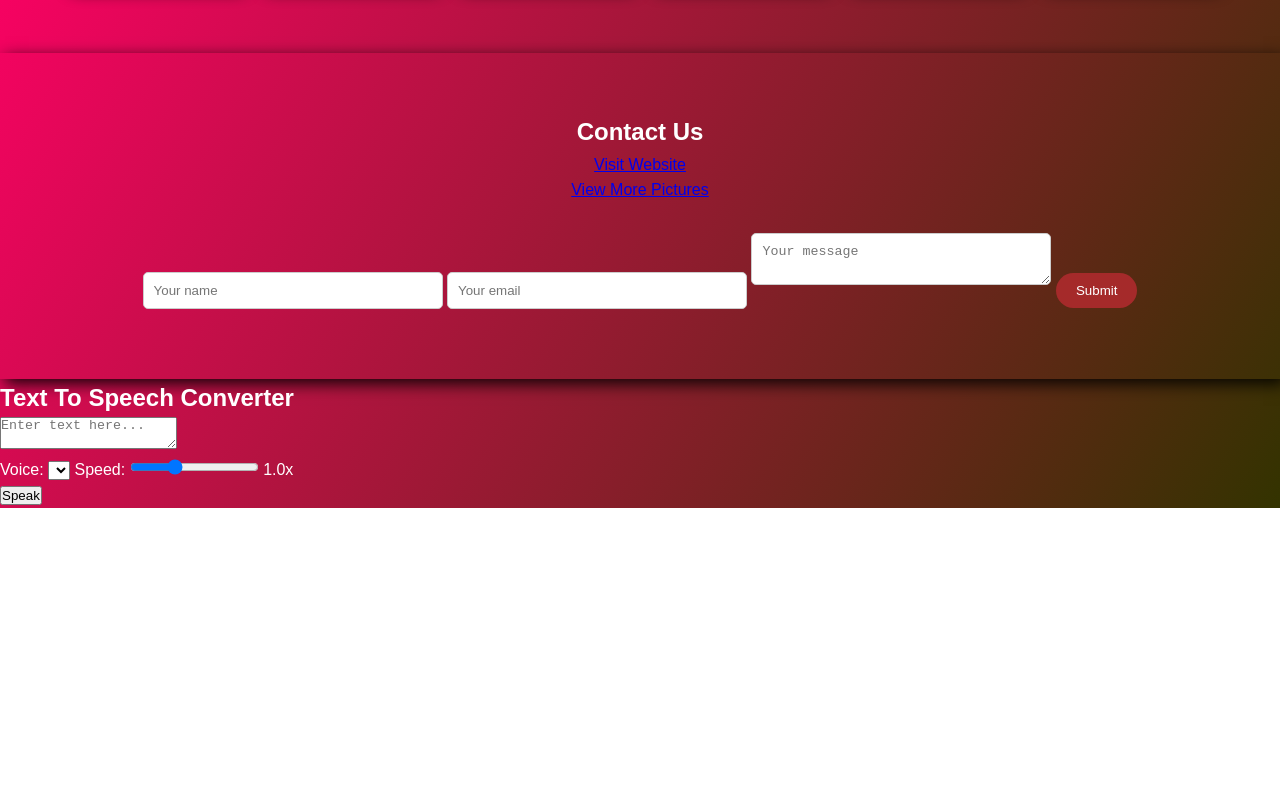
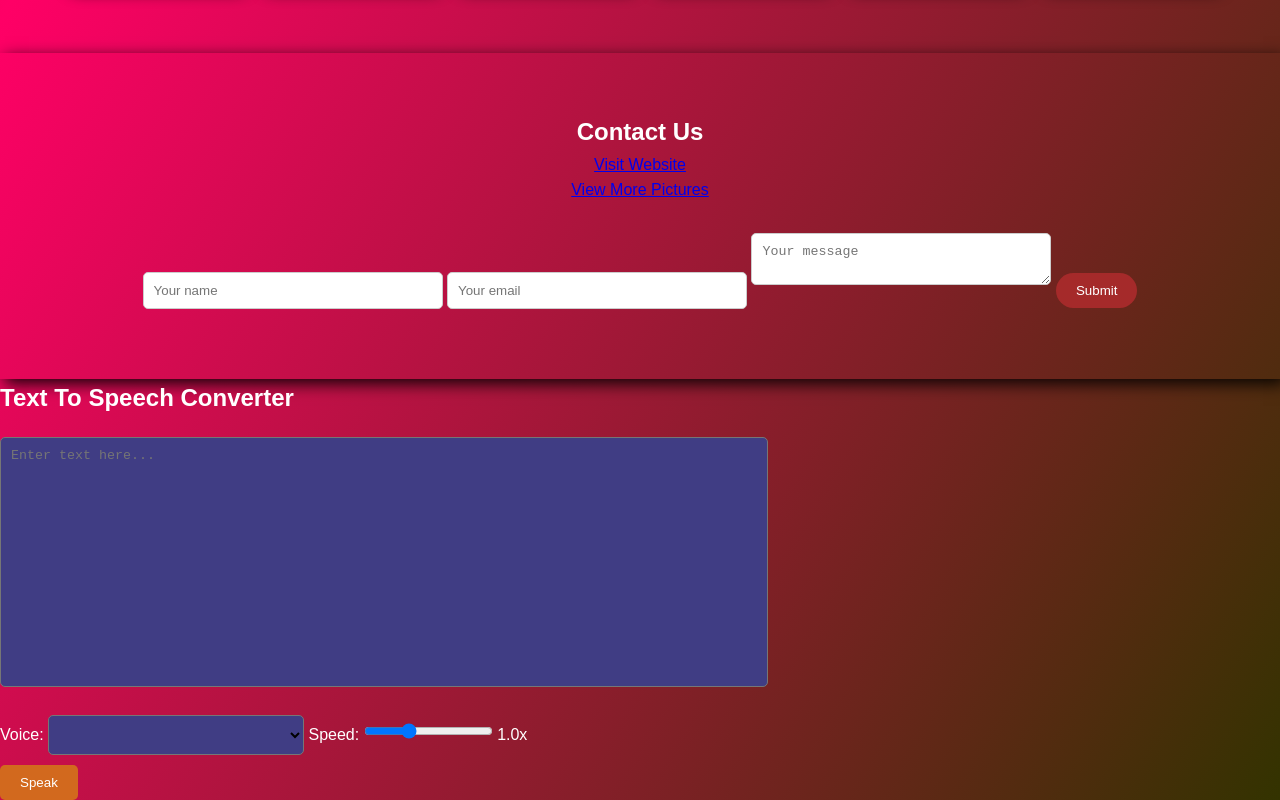
Before and after one commit to Usernamehelloword/testing2, a plain HTML site: page index.html in a window 1280 px wide. Shown: the part 2975-3775 px from the top of the page. Before the commit the page ends 3483 px from the top, so only its background shows below. Drawn offline with nearby package versions, Linux system fonts and the light colour scheme.

Commit message:
Update style.css

```diff
--- a/style.css
+++ b/style.css
@@ -375,3 +375,33 @@ body.sidebar-open {
    background: rgba(0,0,0,0.4);
 
 }
+#text_input{
+  width: 600px;
+  height: 250px;
+  margin-top: 20px;
+  padding: 10px;
+  border-radius: 5px;
+  width: 60%;
+  resize: none;
+  outline: 0;
+  color: #fff;
+  background-color: #403d84;
+
+}
+#voice-select{
+  margin-top: 20px;
+  padding: 10px;
+  border-radius: 5px;
+  width: 20%;
+  height: 40px;
+  background-color: #403d84;
+  margin-bottom: 10px;
+}
+.button-voice{
+  padding: 10px 20px;
+  border-radius: 5px;
+  background-color: chocolate;
+  border: none;
+  color: white;
+  cursor: pointer;
+}
```
